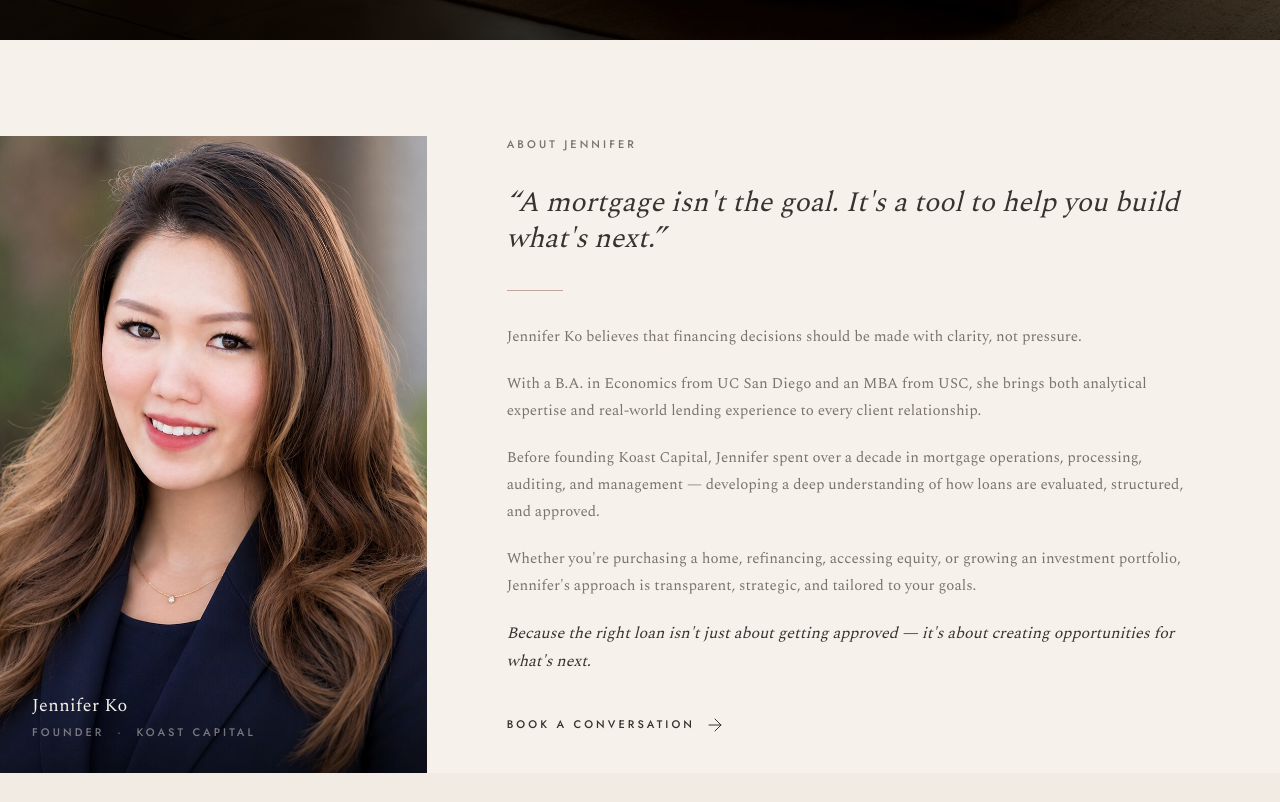
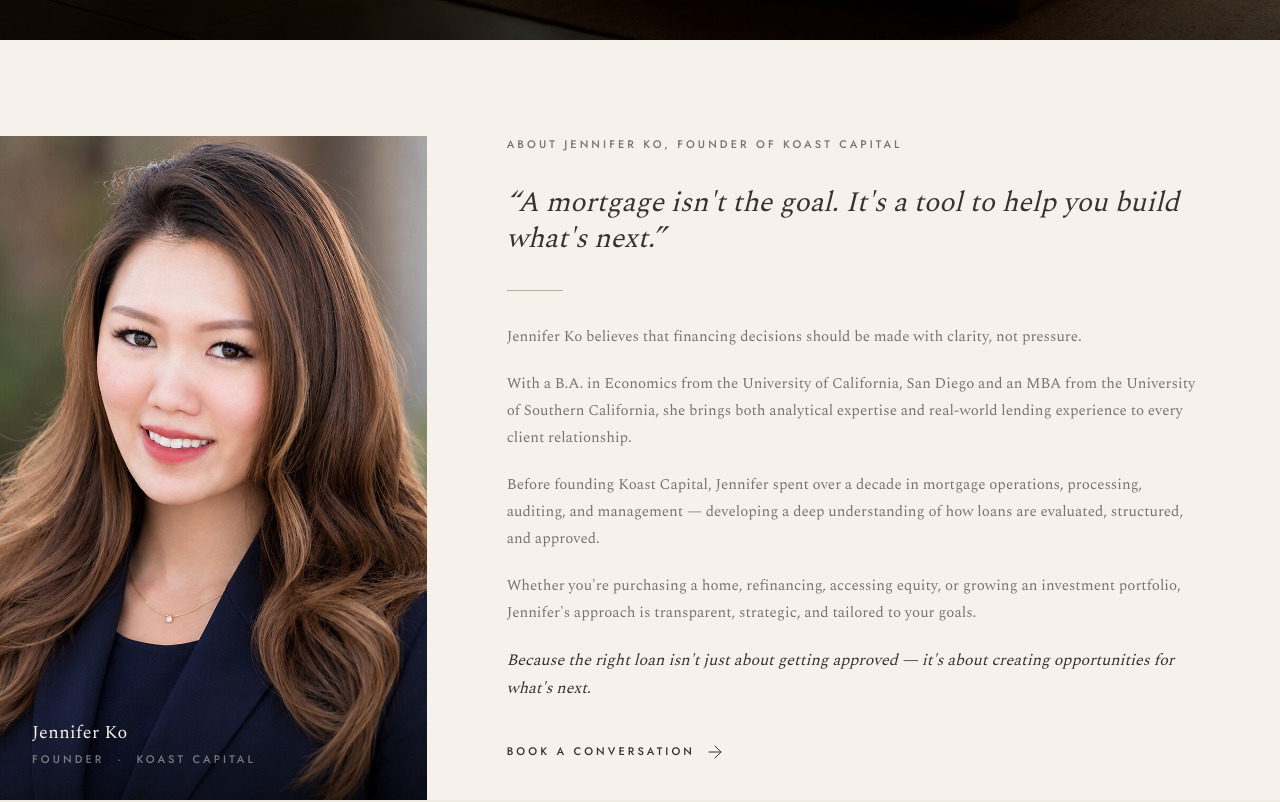
Before and after one commit to jenncko/koast-capital, a Next.js app: page / in a window 1280 px wide. Shown: the part 760-1562 px from the top of the page. Built offline with nearby package versions, Linux system fonts and the light colour scheme.

Commit message:
Update about and loan program texts

```diff
--- a/components/AboutMe.tsx
+++ b/components/AboutMe.tsx
@@ -57,7 +57,7 @@ export default function AboutMe() {
               transition={{ duration: 0.9, ease: [0.22, 1, 0.36, 1] }}
               className="eyebrow mb-8"
             >
-              About Jennifer
+              About Jennifer Ko, Founder of Koast Capital
             </motion.p>
 
             {/* Pullquote */}
@@ -90,7 +90,7 @@ export default function AboutMe() {
                 Jennifer Ko believes that financing decisions should be made with clarity, not pressure.
               </p>
               <p>
-                With a B.A. in Economics from UC San Diego and an MBA from USC, she brings both
+                With a B.A. in Economics from the University of California, San Diego and an MBA from the University of Southern California, she brings both
                 analytical expertise and real-world lending experience to every client relationship.
               </p>
               <p>
--- a/components/LoanPrograms.tsx
+++ b/components/LoanPrograms.tsx
@@ -28,7 +28,7 @@ const programs = [
     dark: true,
   },
   {
-    name: 'DSCR Investor',
+    name: 'Debt Service Coverage Ratio (DSCR)',
     tag: 'Real Estate Investors',
     body: "Built for real estate investors, DSCR financing focuses on a property's rental income rather than personal income documentation. A popular solution for expanding a portfolio without relying on tax returns or traditional debt-to-income calculations.",
     dark: true,
@@ -40,7 +40,7 @@ const programs = [
     dark: false,
   },
   {
-    name: 'Hard Money / Bridge Loans /',
+    name: 'Hard Money / Bridge Loan /',
     line2: 'Fix & Flip',
     tag: 'Short-Term Financing',
     body: 'Fast, asset-based lending for fix-and-flip projects, distressed properties, or time-sensitive acquisitions where speed matters more than rate.',
```
